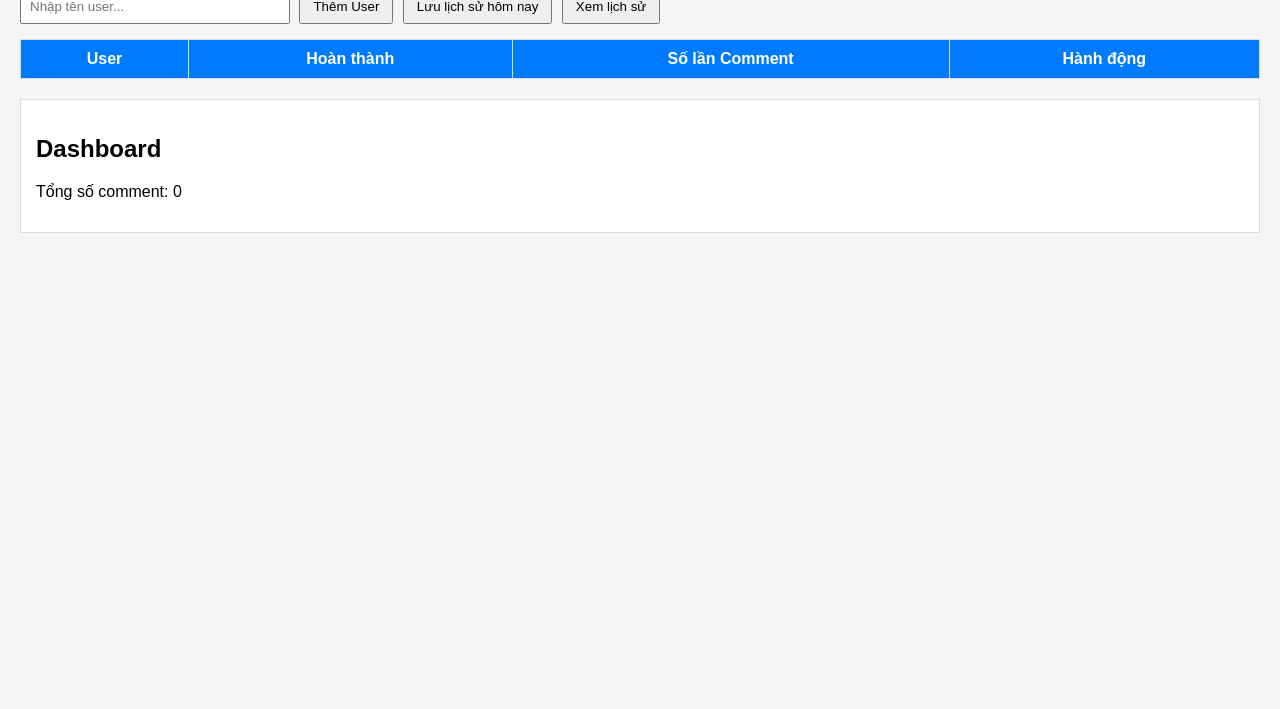
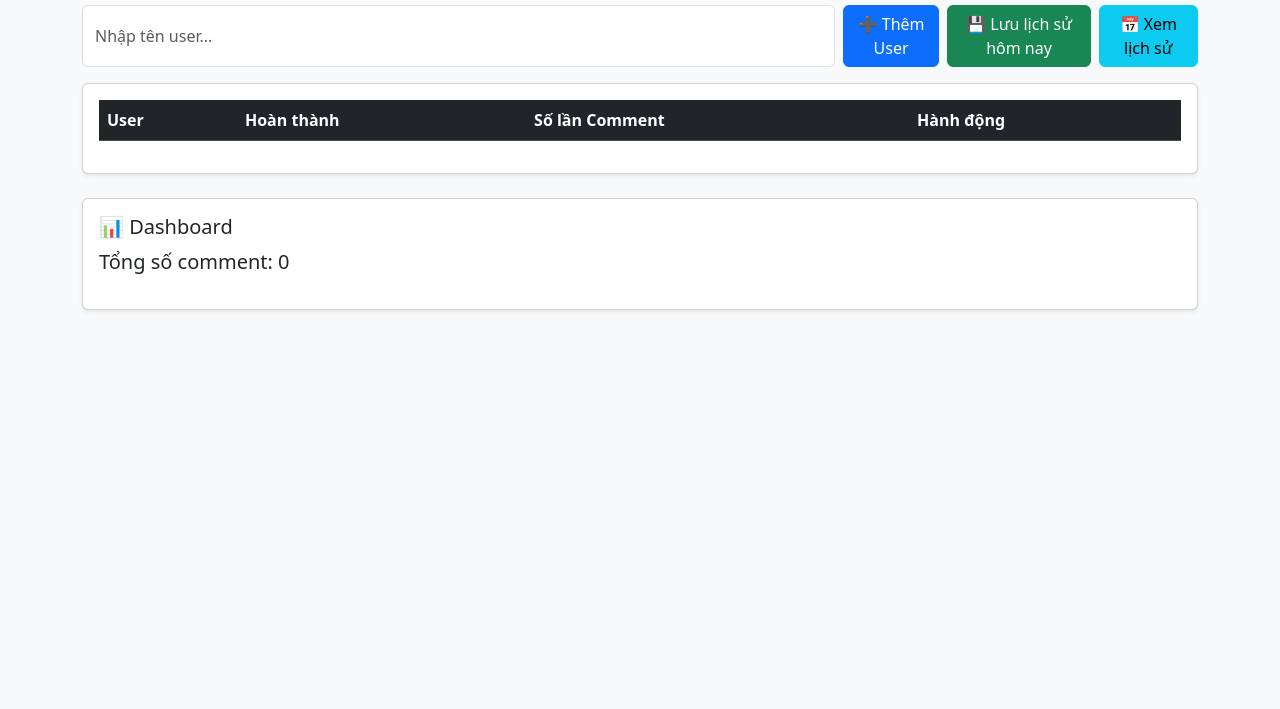
Before and after one commit to devvd25/checkbox, a plain HTML site: page index.html in a window 1280 px wide. Shown: the part 91-800 px from the top of the page. Drawn offline with nearby package versions, Linux system fonts and the light colour scheme.

Commit message:
Update index.html

```diff
--- a/index.html
+++ b/index.html
@@ -3,61 +3,36 @@
 <head>
   <meta charset="UTF-8">
   <title>Quản lý User</title>
+  <!-- Bootstrap CSS -->
+  <link href="https://cdn.jsdelivr.net/npm/bootstrap@5.3.3/dist/css/bootstrap.min.css" rel="stylesheet">
   <style>
     body {
-      font-family: Arial, sans-serif;
-      margin: 20px;
-      background: #f5f5f5;
-    }
-    h1 {
-      text-align: center;
-    }
-    #userInput {
-      padding: 8px;
-      width: 250px;
-    }
-    button {
-      padding: 8px 12px;
-      margin-left: 5px;
-      cursor: pointer;
-    }
-    table {
-      width: 100%;
-      border-collapse: collapse;
-      margin-top: 15px;
-      background: #fff;
-    }
-    th, td {
-      border: 1px solid #ddd;
-      padding: 10px;
-      text-align: center;
-    }
-    th {
-      background: #007bff;
-      color: white;
+      background: #f8f9fa;
     }
     .dashboard {
       margin-top: 20px;
-      padding: 15px;
-      background: #fff;
-      border: 1px solid #ddd;
     }
-    input[type="number"] {
-      width: 70px;
-      padding: 5px;
-      text-align: center;
+    .table-summary {
+      background: #e9ecef;
+      font-weight: bold;
     }
   </style>
 </head>
 <body>
-  <h1>Quản lý User</h1>
-  <input type="text" id="userInput" placeholder="Nhập tên user...">
-  <button onclick="addUser()">Thêm User</button>
-  <button onclick="saveHistory()">Lưu lịch sử hôm nay</button>
-  <button onclick="viewHistory()">Xem lịch sử</button>
+  <div class="container mt-4">
+    <h1 class="text-center mb-4">📋 Quản lý User</h1>
 
-  <table id="userTable">
-    <thead>
+    <div class="d-flex mb-3">
+      <input type="text" id="userInput" class="form-control me-2" placeholder="Nhập tên user...">
+      <button class="btn btn-primary me-2" onclick="addUser()">➕ Thêm User</button>
+      <button class="btn btn-success me-2" onclick="saveHistory()">💾 Lưu lịch sử hôm nay</button>
+      <button class="btn btn-info" onclick="viewHistory()">📅 Xem lịch sử</button>
+    </div>
+
+    <div class="card shadow-sm">
+      <div class="card-body">
+        <table class="table table-striped table-hover" id="userTable">
+          <thead class="table-dark">
             <tr>
               <th>User</th>
               <th>Hoàn thành</th>
@@ -67,11 +42,34 @@
           </thead>
           <tbody></tbody>
         </table>
+      </div>
+    </div>
 
-  <div class="dashboard">
-    <h2>Dashboard</h2>
-    <p id="totalComments">Tổng số comment: 0</p>
+    <div class="dashboard card shadow-sm mt-4">
+      <div class="card-body">
+        <h5 class="card-title">📊 Dashboard</h5>
+        <p id="totalComments" class="fs-5">Tổng số comment: 0</p>
       </div>
+    </div>
+  </div>
+
+  <!-- Modal hiển thị lịch sử -->
+  <div class="modal fade" id="historyModal" tabindex="-1">
+    <div class="modal-dialog modal-lg">
+      <div class="modal-content">
+        <div class="modal-header">
+          <h5 class="modal-title">📅 Lịch sử theo tuần & tháng</h5>
+          <button type="button" class="btn-close" data-bs-dismiss="modal"></button>
+        </div>
+        <div class="modal-body">
+          <div id="historyContent"></div>
+        </div>
+      </div>
+    </div>
+  </div>
+
+  <!-- Bootstrap JS -->
+  <script src="https://cdn.jsdelivr.net/npm/bootstrap@5.3.3/dist/js/bootstrap.bundle.min.js"></script>
 
   <script>
     let users = [];
@@ -116,9 +114,9 @@
       users.forEach((user, index) => {
         let row = `<tr>
           <td>${user.name}</td>
-          <td><input type="checkbox" ${user.completed ? "checked" : ""} onclick="toggleComplete(${index})"></td>
-          <td><input type="number" value="${user.comments}" min="0" onchange="updateComment(${index}, this.value)"></td>
-          <td><button onclick="deleteUser(${index})">Xóa</button></td>
+          <td><input class="form-check-input" type="checkbox" ${user.completed ? "checked" : ""} onclick="toggleComplete(${index})"></td>
+          <td><input type="number" class="form-control text-center" value="${user.comments}" min="0" onchange="updateComment(${index}, this.value)"></td>
+          <td><button class="btn btn-danger btn-sm" onclick="deleteUser(${index})">🗑️ Xóa</button></td>
         </tr>`;
         tbody.innerHTML += row;
       });
@@ -147,47 +145,69 @@
       alert("✅ Đã lưu lịch sử ngày " + key);
     }
 
-    // ---- Gom theo tuần ----
     function getWeekRange(date) {
-      // Lấy ngày (clone tránh lỗi)
       let d = new Date(date);
-      let day = d.getDay(); // 0=CN, 1=T2,...
+      let day = d.getDay();
       let diffToMonday = (day === 0 ? -6 : 1) - day;
       let monday = new Date(d);
       monday.setDate(d.getDate() + diffToMonday);
       let sunday = new Date(monday);
       sunday.setDate(monday.getDate() + 6);
       return {
-        key: monday.toISOString().slice(0,10), // khóa tuần
+        key: monday.toISOString().slice(0,10),
         text: monday.toLocaleDateString("vi-VN") + " - " + sunday.toLocaleDateString("vi-VN")
       };
     }
 
     function viewHistory() {
       let history = JSON.parse(localStorage.getItem("history") || "{}");
+      let container = document.getElementById("historyContent");
+      container.innerHTML = "";
+
       if (Object.keys(history).length === 0) {
-        alert("Chưa có lịch sử.");
-        return;
+        container.innerHTML = "<p>Chưa có lịch sử</p>";
+      } else {
+        // Gom theo tháng -> tuần
+        let monthlyData = {};
+        for (let dateStr in history) {
+          let parts = dateStr.split("/");
+          let d = new Date(parts[2], parts[1]-1, parts[0]);
+          let monthKey = (d.getMonth()+1) + "/" + d.getFullYear();
+          let weekInfo = getWeekRange(d);
+
+          if (!monthlyData[monthKey]) monthlyData[monthKey] = {};
+          if (!monthlyData[monthKey][weekInfo.key]) {
+            monthlyData[monthKey][weekInfo.key] = { range: weekInfo.text, total: 0 };
+          }
+          monthlyData[monthKey][weekInfo.key].total += history[dateStr].totalComments;
         }
 
-      let weeklyData = {};
-
-      for (let dateStr in history) {
-        // dateStr = dd/mm/yyyy
-        let parts = dateStr.split("/");
-        let d = new Date(parts[2], parts[1]-1, parts[0]);
-        let weekInfo = getWeekRange(d);
-        if (!weeklyData[weekInfo.key]) {
-          weeklyData[weekInfo.key] = { range: weekInfo.text, total: 0 };
+        for (let month in monthlyData) {
+          let html = `<h5 class="mt-3">📆 Tháng ${month}</h5>
+                      <table class="table table-bordered">
+                        <thead class="table-light">
+                          <tr><th>Tuần</th><th>Tổng Comment</th></tr>
+                        </thead>
+                        <tbody>`;
+          let monthTotal = 0;
+          for (let week in monthlyData[month]) {
+            html += `<tr>
+                      <td>${monthlyData[month][week].range}</td>
+                      <td>${monthlyData[month][week].total}</td>
+                     </tr>`;
+            monthTotal += monthlyData[month][week].total;
           }
-        weeklyData[weekInfo.key].total += history[dateStr].totalComments;
+          html += `<tr class="table-summary">
+                     <td>Tổng tháng ${month}</td>
+                     <td>${monthTotal}</td>
+                   </tr>`;
+          html += "</tbody></table>";
+          container.innerHTML += html;
+        }
       }
 
-      let msg = "📅 Lịch sử theo tuần:\n";
-      for (let key in weeklyData) {
-        msg += `Tuần (${weeklyData[key].range}): Tổng comment = ${weeklyData[key].total}\n`;
-      }
-      alert(msg);
+      let modal = new bootstrap.Modal(document.getElementById("historyModal"));
+      modal.show();
     }
 
     window.onload = loadUsers;
```
Lines whose indentation alone changed are shown as unchanged.
